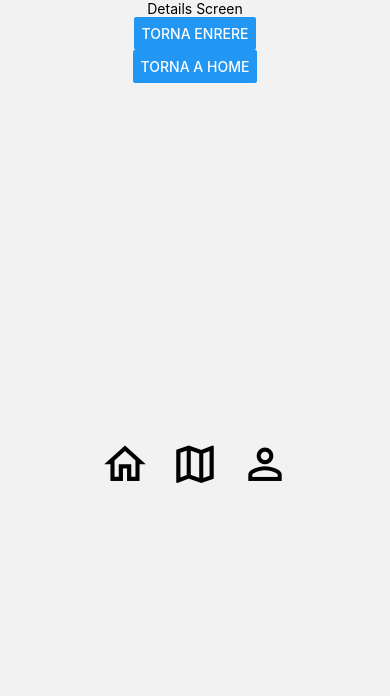
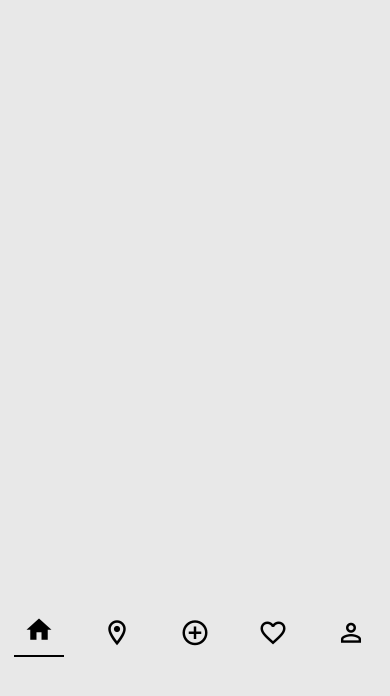
Before and after one commit to IbrahimYilali/ProjecteGrup3, a React Native app in the folder InfoGap/: screen /All in a window 390 px wide. Shown: the top 696 px of the page. Built offline with nearby package versions, Linux system fonts and the light colour scheme.

Commit message:
Section Bar en App

```diff
--- a/InfoGap/components/FButton.js
+++ b/InfoGap/components/FButton.js
@@ -7,15 +7,15 @@ export default function FButton({
     unselectedIcon,
     id,
     isSelected,
-    onPress
+    onPress,
+    isCircular = false // Propiedad para determinar si es circular
 }) {
-
     return (
         <TouchableOpacity onPress={() => onPress(id)} style={styles.buttonContainer}>
-            <View style={styles.iconContainer}>
+            <View style={[styles.iconContainer, isCircular && styles.circular]}>
                 <Icon
                     name={isSelected ? selectedIcon : unselectedIcon}
-                    size={50}
+                    size={isCircular ? 40 : 30} // Tamaño del ícono
                     style={styles.icon}
                 />
                 {isSelected && <View style={styles.selectedLine} />}
@@ -26,18 +26,27 @@ export default function FButton({
 
 const styles = StyleSheet.create({
     buttonContainer: {
+        flex: 1,
         alignItems: 'center',
     },
     iconContainer: {
         alignItems: 'center',
     },
+    circular: {
+        backgroundColor: '#FFF', // Fondo blanco para el botón circular
+        borderRadius: 50, // Hacemos el botón circular
+        padding: 10, // Espaciado interno
+        justifyContent: 'center',
+        alignItems: 'center',
+        elevation: 5, // Sombra para darle profundidad
+    },
     icon: {
-        margin: 10,
+        margin: 5,
     },
     selectedLine: {
         height: 2,
         backgroundColor: 'black',
-        width: 50, // Ajusta este valor para que coincida con el tamaño del icono o lo que necesites
+        width: 50,
         marginTop: 5,
     },
 });
--- a/InfoGap/components/FSection.js
+++ b/InfoGap/components/FSection.js
@@ -6,16 +6,23 @@ export default function FSection({ currentSection, onPress }) {
 
 
   return (
+
     <View style={{ flex: 1, justifyContent: 'center', alignItems: 'center',
                     flexDirection:'row' }}>
         <FButton selectedIcon="home" unselectedIcon="home-outline" id={1}
         onPress={onPress} isSelected={currentSection==1}/>
 
-        <FButton selectedIcon="map" unselectedIcon="map-outline" id={2}
+        <FButton selectedIcon="map-marker" unselectedIcon="map-marker-outline" id={2}
         onPress={onPress} isSelected={currentSection==2}/>
 
-        <FButton selectedIcon="account" unselectedIcon="account-outline" id={3}
+        <FButton selectedIcon="plus-circle" unselectedIcon="plus-circle-outline" id={3}
         onPress={onPress} isSelected={currentSection==3}/>
+
+        <FButton selectedIcon="heart" unselectedIcon="heart-outline" id={4}
+        onPress={onPress} isSelected={currentSection==4}/>
+
+        <FButton selectedIcon="account" unselectedIcon="account-outline" id={5}
+        onPress={onPress} isSelected={currentSection==5}/>
 
     </View>
   );
--- a/InfoGap/screens/All.js
+++ b/InfoGap/screens/All.js
@@ -1,22 +1,41 @@
 import React from 'react';
-import { View, Text, Button } from 'react-native';
+import { View, StyleSheet } from 'react-native';
 import FSection from '../components/FSection';
 
+export default function All({ navigation }) {
+  return (
+    <View style={styles.container}>
+      {/* Aquí puedes añadir otros componentes, si deseas mostrar contenido adicional */}
 
-export default function All({  }) {
+      {/* Contenido principal */}
+      <View style={styles.content}>
+        {/* Puedes agregar otros elementos aquí */}
+      </View>
 
-  return (
-    <View style={{ flex: 1, justifyContent: 'center', alignItems: 'center' }}>
-      <Text>Details Screen</Text>
-      <Button
-        title="Torna enrere"
-        onPress={() => navigation.goBack()}
+      {/* Barra de navegación inferior */}
+      <FSection
+        currentSection={1}
+        onPress={(id) => {
+          if (id === 1) navigation.navigate("Home");
+          else if (id === 2) navigation.navigate("Map");
+          else if (id === 3) navigation.navigate("Favorites"); // Navegar a favoritos
+          else if (id === 4) navigation.navigate("AddItem"); // Navegar a añadir ítems
+          else if (id === 5) navigation.navigate("Account"); // Navegar a cuenta
+        }}
       />
-      <Button
-        title="Torna a Home"
-        onPress={() => navigation.popToTop()}
-      />
-      <FSection/>
     </View>
   );
 }
+
+// Estilos
+const styles = StyleSheet.create({
+  container: {
+    flex: 1,
+    backgroundColor: '#E8E8E8', // Color de fondo de la pantalla
+  },
+  content: {
+    flex: 1, // Ocupa el espacio restante
+    justifyContent: 'center', // Centra el contenido
+    alignItems: 'center', // Centra horizontalmente
+  },
+});
```
